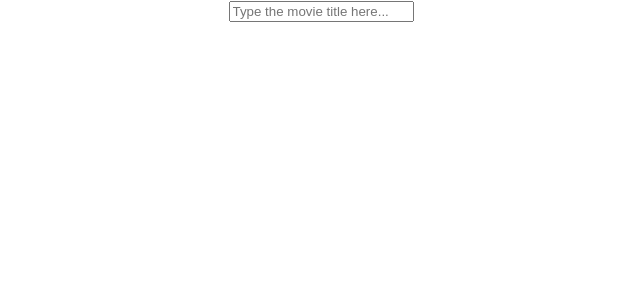
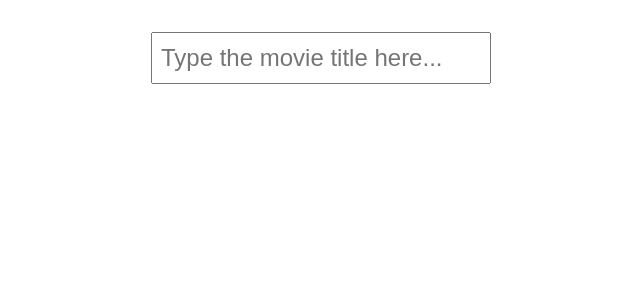
Before and after one commit to vincitaylaran/ensemble-systems-omdb-app, a React (Create React App) app: page / in a window 1280 px wide. Shown: the top 300 px of the page, without its empty margins (319-959 px from the left). Built offline with nearby package versions, Linux system fonts and the light colour scheme.

Commit message:
Update styles

```diff
--- a/src/App.css
+++ b/src/App.css
@@ -1,38 +1,25 @@
 .App {
-  text-align: center;
-}
-
-.App-logo {
-  height: 40vmin;
-  pointer-events: none;
-}
-
-@media (prefers-reduced-motion: no-preference) {
-  .App-logo {
-    animation: App-logo-spin infinite 20s linear;
-  }
-}
-
-.App-header {
-  background-color: #282c34;
-  min-height: 100vh;
   display: flex;
   flex-direction: column;
   align-items: center;
-  justify-content: center;
-  font-size: calc(10px + 2vmin);
-  color: white;
+  padding: 32px 0;
 }
 
-.App-link {
-  color: #61dafb;
+.searchField {
+  height: 32px;
+  width: 320px;
+  font-size: 24px;
+  padding: 8px;
 }
 
-@keyframes App-logo-spin {
-  from {
-    transform: rotate(0deg);
-  }
-  to {
-    transform: rotate(360deg);
-  }
+.resultsArea {
+  padding: 32px 0;
 }
+
+.resultsArea > .result {
+  margin-bottom: 32px;
+  padding: 16px;
+  border: 1px solid black;
+  width: 300px;
+  border-radius: 4px;
+}
```
